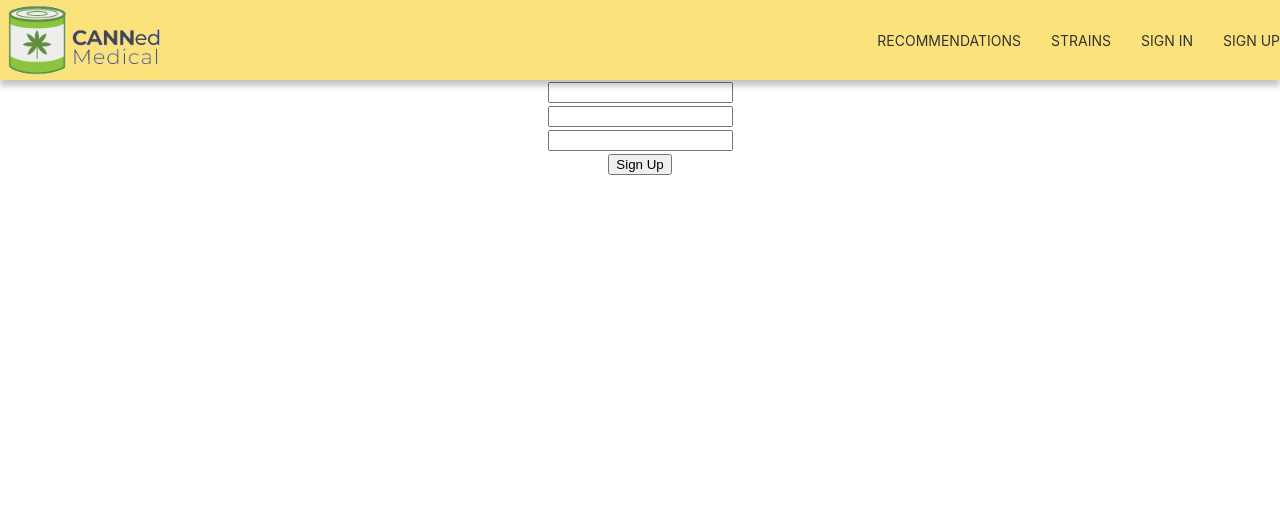
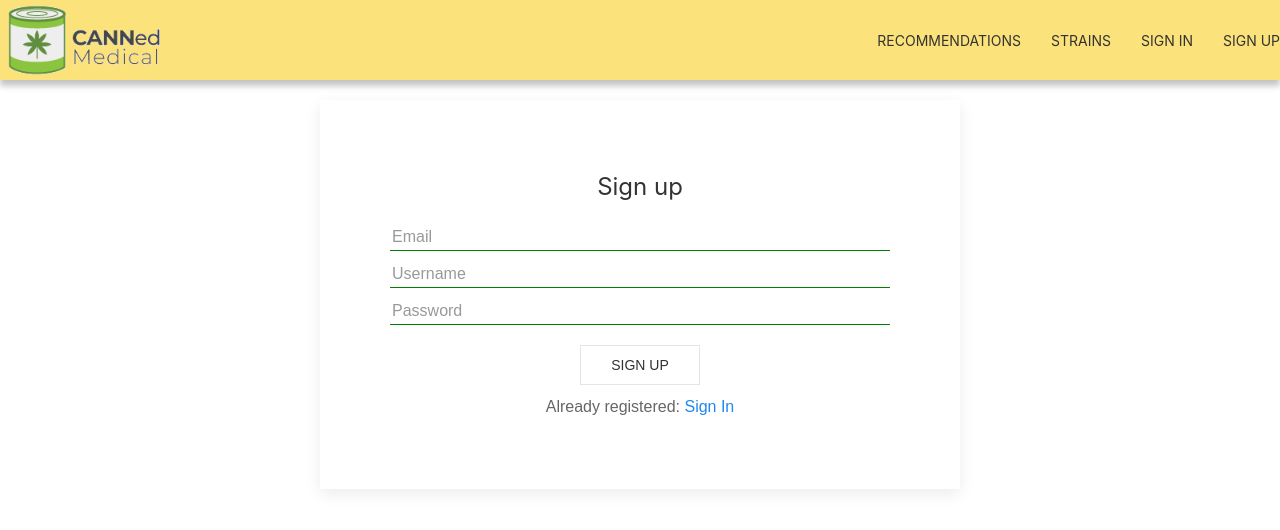
Before and after one commit to medcab9/front-end, a React (Create React App) app in the folder medcab9/: page /signup in a window 1280 px wide. Shown: the top 530 px of the page. Built offline with nearby package versions, Linux system fonts and the light colour scheme.

Commit message:
fixed header logo, created cards to signup and signin, fixed searchbar and removed/added fields to strains

```diff
--- a/medcab9/src/components/Header.js
+++ b/medcab9/src/components/Header.js
@@ -5,27 +5,66 @@ import "./Header.styles.scss";
 
 const Header = () => {
   return (
+    <>
+      <div
+        uk-sticky="media: 960"
+        class="uk-navbar-container tm-navbar-container uk-sticky uk-active uk-sticky-below uk-sticky-fixed"
+        style={{ position: "fixed", top: "0px", width: "1960px" }}
+      >
         <nav className="uk-navbar uk-dark uk-navbar-container header" uk-navbar>
           <div className="uk-navbar-left">
+            <a href="" class="uk-navbar-item uk-logo">
               <img className="logo" src={logo} alt="logo cann medical" />
+            </a>
           </div>
           <div className="uk-navbar-right">
+            <a
+              class="uk-navbar-toggle"
+              uk-toggle="target: #sidenav"
+              uk-navbar-toggle-icon
+            ></a>
             <ul class="uk-navbar-nav">
               <li>
-            <Link className="link" to="/recommendations">Recommendations</Link>
+                <Link className="link" to="/recommendations">
+                  Recommendations
+                </Link>
               </li>
               <li>
-            <Link className="link" to="/strains">Strains</Link>
+                <Link className="link" to="/strains">
+                  Strains
+                </Link>
               </li>
               <li>
-            <Link className="link" to="/">Sign In</Link>
+                <Link className="link" to="/">
+                  Sign In
+                </Link>
               </li>
               <li>
-            <Link className="link" to="/signup">Sign Up</Link>
+                <Link className="link" to="/signup">
+                  Sign Up
+                </Link>
               </li>
             </ul>
           </div>
         </nav>
+      </div>
+      <div id="sidenav" uk-offcanvas="flip: true" class="uk-offcanvas">
+        <div class="uk-offcanvas-bar">
+          <ul class="uk-nav">
+            <li>
+              <a class="uk-text-large" href="https://shubhamjain.co/about/">
+                about
+              </a>
+            </li>
+            <li>
+              <a class="uk-text-large" href="https://shubhamjain.co/">
+                blog
+              </a>
+            </li>
+          </ul>
+        </div>
+      </div>
+    </>
   );
 };
 
--- a/medcab9/src/components/SignUp.styles.scss
+++ b/medcab9/src/components/SignUp.styles.scss
@@ -0,0 +1,5 @@
+.uk-card {
+  & > .input-border {
+    border-bottom: 1px solid green !important;
+  }
+}
--- a/medcab9/src/components/StrainResults.js
+++ b/medcab9/src/components/StrainResults.js
@@ -4,7 +4,10 @@ import "./StrainResults.styles.scss";
 
 const StrainResults = ({ results }) => {
   return (
-    <div className="card-body uk-flex uk-flex-center uk-flex-wrap" retults={results}>
+    <div
+      className="card-body uk-flex uk-flex-center uk-flex-wrap"
+      retults={results}
+    >
       {results.map((item) => {
         return (
           <div
@@ -12,16 +15,22 @@ const StrainResults = ({ results }) => {
             key={item.id}
           >
             <div class="uk-card-media-top">
-              <img src="https://industrialhempfarms.com/wp-content/uploads/2020/05/Super-Glue-Cannabis-Strain.jpg" alt="" />
+              <img
+                src="https://industrialhempfarms.com/wp-content/uploads/2020/05/Super-Glue-Cannabis-Strain.jpg"
+                alt=""
+              />
             </div>
             <div class="uk-card-body">
               <h2 className="uk-card-title">{item.name}</h2>
+              <strong>Rating: </strong>
+              <span class="uk-badge" style={{ backgroundColor: "green" }}>
+                {item.rating}
+              </span>
               <h4>{item.flavor}</h4>
               <p className="line-clamp">{item.description}</p>
-              <p><strong>Effects: </strong>{item.effects}</p>
-              <p className="good-for">
-                <strong>Good for: </strong>
-                {item.ailment}
+              <p>
+                <strong>Effects: </strong>
+                {item.effects}
               </p>
               <div class="uk-card-footer">
                 <p>
--- a/medcab9/src/components/StrainResults.styles.scss
+++ b/medcab9/src/components/StrainResults.styles.scss
@@ -1,9 +1,3 @@
-// .card-body {
-//   margin: 0 auto;
-//   display: flex;
-
-// }
-
 .card-custom-style {
   width: 400px;
   margin: 30px 10px;
@@ -21,7 +15,7 @@
     }
 
     & .good-for {
-      font-size: 0.8rem;
+      font-size: 0.9rem;
     }
 
     & .line-clamp {
--- a/medcab9/src/components/signin.js
+++ b/medcab9/src/components/signin.js
@@ -1,4 +1,5 @@
 import React from "react";
+import { Link } from "react-router-dom";
 
 import CustomInput from "./CustomInput";
 import CustomButton from "./CustomButton";
@@ -27,7 +28,10 @@ class SignIn extends React.Component {
   handleSubmit(e) {
     e.preventDefault();
     axios
-      .post("https://cannedmedical.herokuapp.com/auth/login", {username:this.state.username, password:this.state.password})
+      .post("https://cannedmedical.herokuapp.com/auth/login", {
+        username: this.state.username,
+        password: this.state.password,
+      })
       .then((res) => {
         console.log(res.data);
       })
@@ -36,28 +40,43 @@ class SignIn extends React.Component {
 
   render() {
     return (
-      <div className="credentials">
+      <div className="uk-card uk-card-default uk-card-body uk-padding-large	uk-width-1-2 uk-margin uk-container">
+        <h3 class="uk-card-title">Sign In</h3>
         <form onSubmit={this.handleSubmit}>
           <CustomInput
+            className="uk-margin-small uk-search-input"
             type="username"
             name="username"
             label="username"
             value={this.state.username}
             onChange={this.handleChange}
+            placeholder="Username"
+            style={{ borderBottom: "1px solid green" }}
             required
           />
 
           <CustomInput
+            className="uk-margin-small uk-search-input"
             type="password"
             name="password"
             label="password"
             value={this.state.password}
             onChange={this.handleChange}
+            placeholder="Password"
+            style={{ borderBottom: "1px solid green" }}
             required
           />
 
-          <CustomButton type="submit">Sign In</CustomButton>
+          <CustomButton
+            className="uk-button uk-button-default uk-margin-small"
+            type="submit"
+          >
+            Sign In
+          </CustomButton>
         </form>
+        <span>
+          Don't have an account yet: <Link to="/signup">Sign Up</Link>
+        </span>
       </div>
     );
   }
--- a/medcab9/src/components/signup.js
+++ b/medcab9/src/components/signup.js
@@ -4,18 +4,16 @@ import CustomInput from "./CustomInput";
 import CustomButton from "./CustomButton";
 
 import axios from "axios";
+import { Link } from "react-router-dom";
 
 class SignUp extends React.Component {
   constructor() {
     super();
 
     this.state = {
-        email: "",
-        username: "",
-        password: "",
-
-
-
+      email: "",
+      username: "",
+      password: "",
     };
 
     this.handleChange = this.handleChange.bind(this);
@@ -31,47 +29,68 @@ class SignUp extends React.Component {
   handleSubmit(e) {
     e.preventDefault();
     axios
-      .post("https://cannedmedical.herokuapp.com/auth/register", {email:this.state.email, username:this.state.username, password:this.state.password})
+      .post("https://cannedmedical.herokuapp.com/auth/register", {
+        email: this.state.email,
+        username: this.state.username,
+        password: this.state.password,
+      })
       .then((res) => {
         console.log(res.data);
       })
-      .catch((err) => console.log("Oh no, there is something wrong: ", err.response));
+      .catch((err) =>
+        console.log("Oh no, there is something wrong: ", err.response)
+      );
   }
 
   render() {
     return (
-      <div className="sign-up-form">
+      <div class="uk-card uk-card-default uk-card-body uk-padding-large	uk-width-1-2 uk-margin uk-container">
+        <h3 class="uk-card-title">Sign up</h3>
         <form onSubmit={this.handleSubmit}>
           {console.log(this.state)}
           <CustomInput
+            className="uk-margin-small uk-search-input"
             type="email"
             name="email"
             label="email"
             value={this.state.email}
             onChange={this.handleChange}
+            placeholder="Email"
+            style={{borderBottom: "1px solid green"}}
             required
           />
 
-<CustomInput
+          <CustomInput
+            className="uk-margin-small uk-search-input"
             type="username"
             name="username"
             label="username"
             value={this.state.username}
             onChange={this.handleChange}
+            placeholder="Username"
+            style={{borderBottom: "1px solid green"}}
             required
           />
 
           <CustomInput
+            className="uk-margin-small uk-search-input"
             type="password"
             name="password"
             label="password"
             value={this.state.password}
             onChange={this.handleChange}
+            placeholder="Password"
+            style={{borderBottom: "1px solid green"}}
             required
           />
 
-          <CustomButton type="submit">Sign Up</CustomButton>
+          <CustomButton className="uk-button uk-button-default uk-margin-small" type="submit">
+            Sign Up
+          </CustomButton>
         </form>
+        <span>
+          Already registered: <Link to="/">Sign In</Link>
+        </span>
       </div>
     );
   }
--- a/medcab9/src/components/strains.js
+++ b/medcab9/src/components/strains.js
@@ -29,11 +29,10 @@ const Strains = () => {
     const results = strains.filter((strain) => {
       return (
         strain.name.toLowerCase().includes(searchTerm.toLowerCase()) ||
-        strain.flavor.toLowerCase().includes(searchTerm.toLowerCase()) ||
-        strain.description.toLowerCase().includes(searchTerm.toLowerCase()) ||
+        strain.breed.toLowerCase().includes(searchTerm.toLowerCase()) ||
+        strain.rating.toLowerCase().includes(searchTerm.toLowerCase()) ||
         strain.effects.toLowerCase().includes(searchTerm.toLowerCase()) ||
-        strain.ailment.toLowerCase().includes(searchTerm.toLowerCase()) ||
-        strain.breed.toLowerCase().includes(searchTerm.toLowerCase())
+        strain.flavor.toLowerCase().includes(searchTerm.toLowerCase())
       );
     });
 
```
Also changed, not shown: medcab9/src/components/searchstrains.js (+4 -4 lines). Lines whose indentation alone changed are shown as unchanged.
